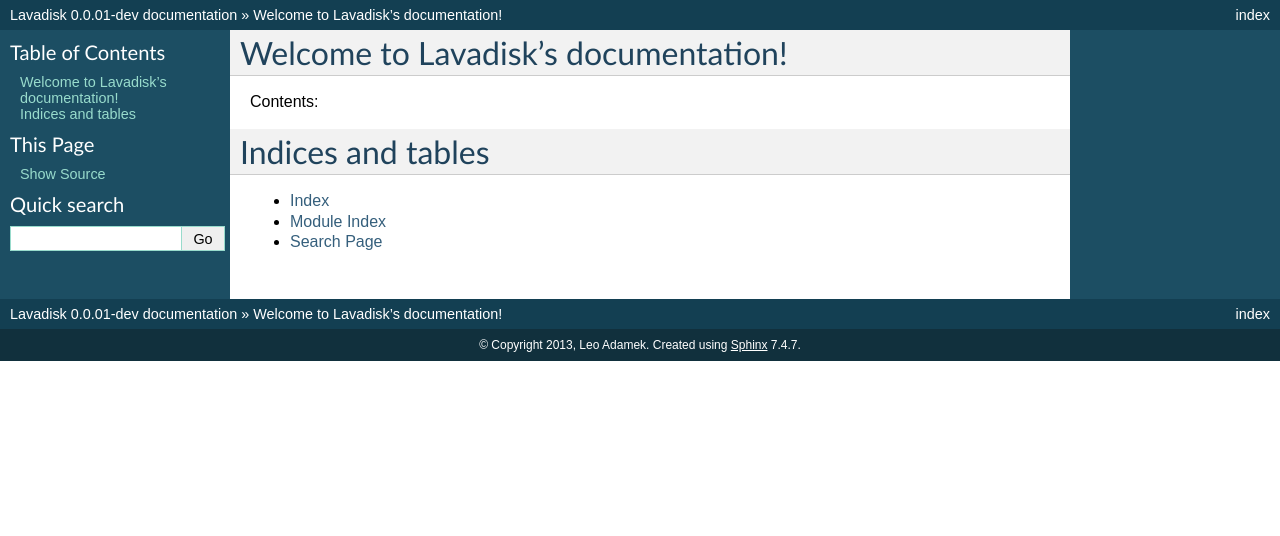
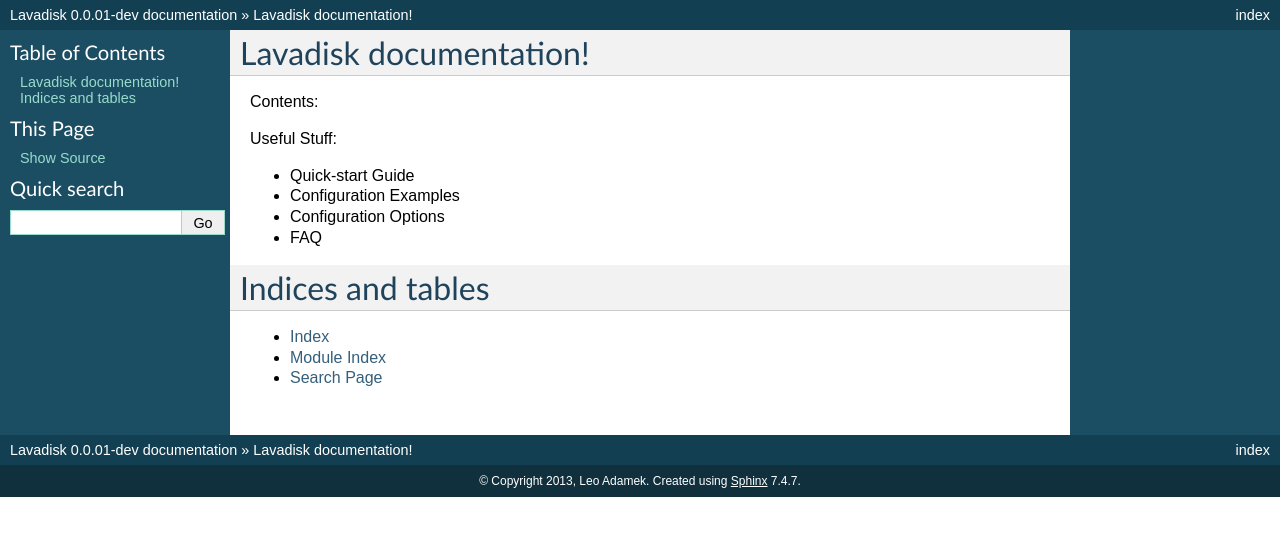
Before and after one commit to LeoAdamek/lavadisk, a Sphinx documentation site: the page built from doc/index.rst, in a window 1280 px wide. Shown: the top 536 px of the page. Built offline with Sphinx 7.4.7, drawn with Linux system fonts in a browser that asks for light colours.

Commit message:
Updated index.rst

```diff
--- a/doc/index.rst
+++ b/doc/index.rst
@@ -3,13 +3,20 @@
    You can adapt this file completely to your liking, but it should at least
    contain the root `toctree` directive.
 
-Welcome to Lavadisk's documentation!
+Lavadisk documentation!
 ====================================
 
 Contents:
 
 .. toctree::
    :maxdepth: 2
+
+Useful Stuff:
+
+* Quick-start Guide
+* Configuration Examples
+* Configuration Options
+* FAQ
 
 
 
```
